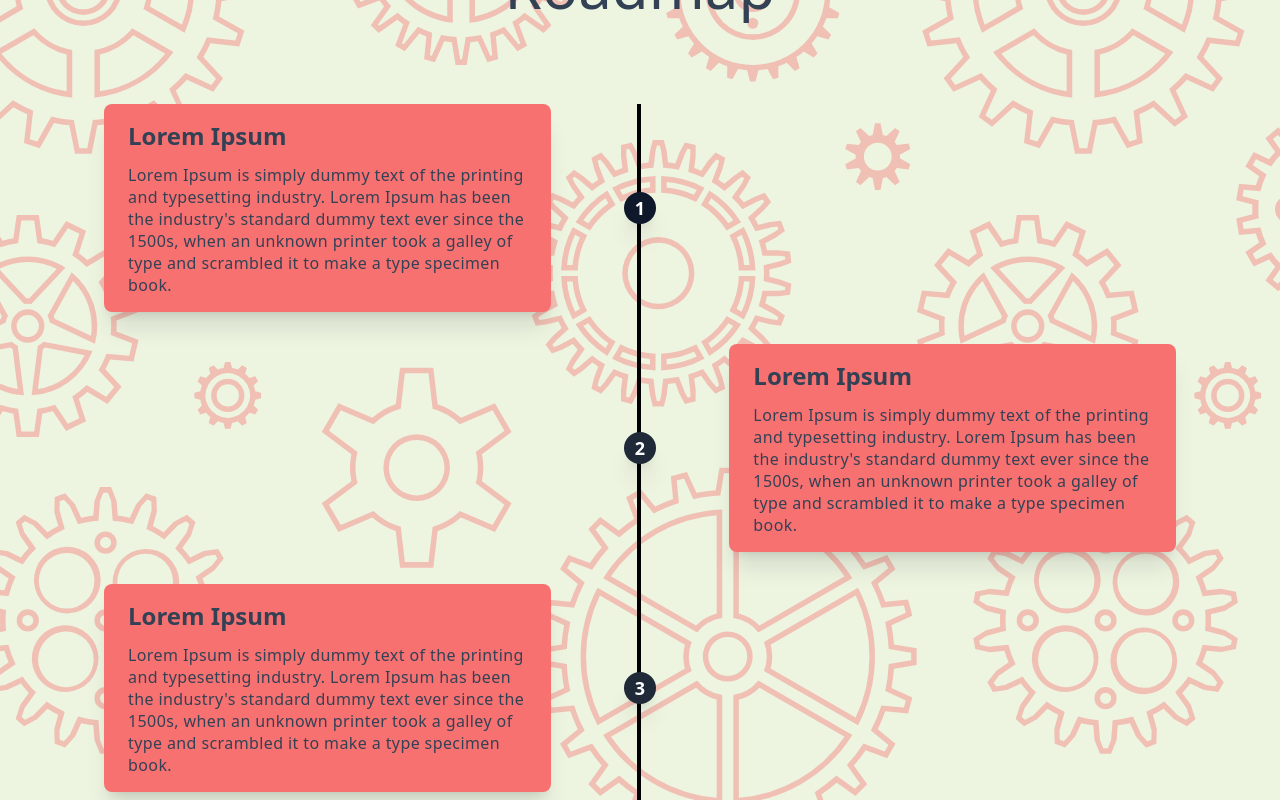
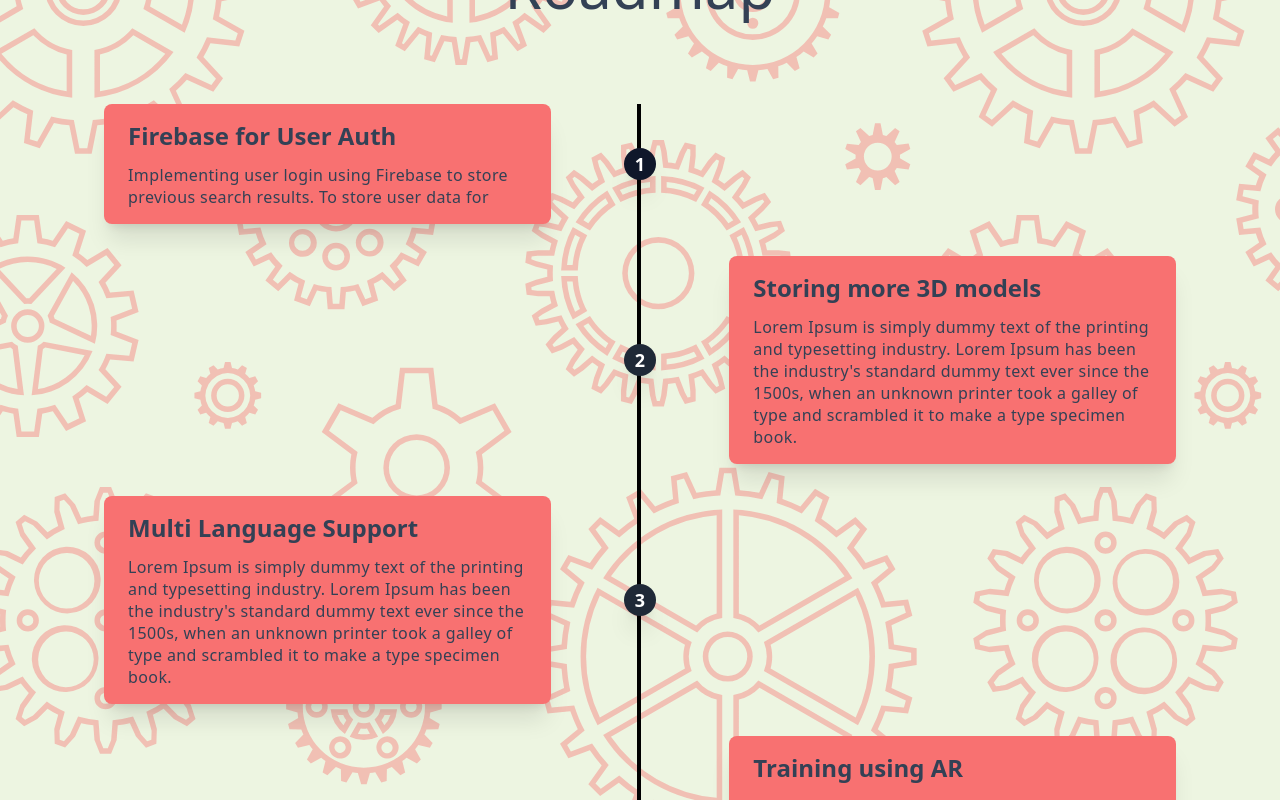
Before and after one commit to Mr-Emerald-Wolf/edlens, a React (Create React App) app: page / in a window 1280 px wide. Shown: the part 2740-3540 px from the top of the page. Built offline with nearby package versions, Linux system fonts and the light colour scheme.

Commit message:
roadline

```diff
--- a/src/components/Timeline.js
+++ b/src/components/Timeline.js
@@ -18,8 +18,8 @@ export default function RoadMap() {
                 <h1 className="mx-auto text-white font-semibold text-lg ">1</h1>
               </div>
               <div className="order-1 bg-red-400 rounded-lg shadow-xl w-full sm:w-5/12 px-6 py-4 z-10">
-                <h3 className="mb-3 font-bold text-slate-700 text-2xl">Lorem Ipsum</h3>
-                <p className=" font-medium leading-snug tracking-wide text-slate-700 text-opacity-100">Lorem Ipsum is simply dummy text of the printing and typesetting industry. Lorem Ipsum has been the industry's standard dummy text ever since the 1500s, when an unknown printer took a galley of type and scrambled it to make a type specimen book.</p>
+                <h3 className="mb-3 font-bold text-slate-700 text-2xl">Firebase for User Auth</h3>
+                <p className=" font-medium leading-snug tracking-wide text-slate-700 text-opacity-100">Implementing user login using Firebase to store previous search results. To store user data for</p>
               </div>
             </div>
             {/* <!-- right timeline --> */}
@@ -29,7 +29,7 @@ export default function RoadMap() {
                 <h1 className="mx-auto font-semibold text-lg text-white">2</h1>
               </div>
               <div className="order-1 bg-red-400 rounded-lg shadow-xl w-full sm:w-5/12 px-6 py-4 z-10">
-                <h3 className="mb-3 font-bold text-slate-700 text-2xl">Lorem Ipsum</h3>
+                <h3 className="mb-3 font-bold text-slate-700 text-2xl">Storing more 3D models</h3>
                 <p className="font-medium leading-snug tracking-wide text-slate-700 text-opacity-100">Lorem Ipsum is simply dummy text of the printing and typesetting industry. Lorem Ipsum has been the industry's standard dummy text ever since the 1500s, when an unknown printer took a galley of type and scrambled it to make a type specimen book.</p>
               </div>
             </div>
@@ -40,7 +40,7 @@ export default function RoadMap() {
                 <h1 className="mx-auto text-white font-semibold text-lg">3</h1>
               </div>
               <div className="order-1 bg-red-400 rounded-lg shadow-xl w-full sm:w-5/12 px-6 py-4 z-10">
-                <h3 className="mb-3 font-bold text-slate-700 text-2xl">Lorem Ipsum</h3>
+                <h3 className="mb-3 font-bold text-slate-700 text-2xl">Multi Language Support</h3>
                 <p className=" font-medium leading-snug tracking-wide text-slate-700 text-opacity-100">Lorem Ipsum is simply dummy text of the printing and typesetting industry. Lorem Ipsum has been the industry's standard dummy text ever since the 1500s, when an unknown printer took a galley of type and scrambled it to make a type specimen book.</p>
               </div>
             </div>
@@ -51,7 +51,7 @@ export default function RoadMap() {
                 <h1 className="mx-auto font-semibold text-lg text-white">4</h1>
               </div>
               <div className="order-1 bg-red-400 rounded-lg shadow-xl w-full sm:w-5/12 px-6 py-4 z-10">
-                <h3 className="mb-3 font-bold text-slate-700 text-2xl">Lorem Ipsum</h3>
+                <h3 className="mb-3 font-bold text-slate-700 text-2xl">Training using AR</h3>
                 <p className="font-medium leading-snug tracking-wide text-slate-700 text-opacity-100">Lorem Ipsum is simply dummy text of the printing and typesetting industry. Lorem Ipsum has been the industry's standard dummy text ever since the 1500s, when an unknown printer took a galley of type and scrambled it to make a type specimen book.</p>
               </div>
             </div>
```
